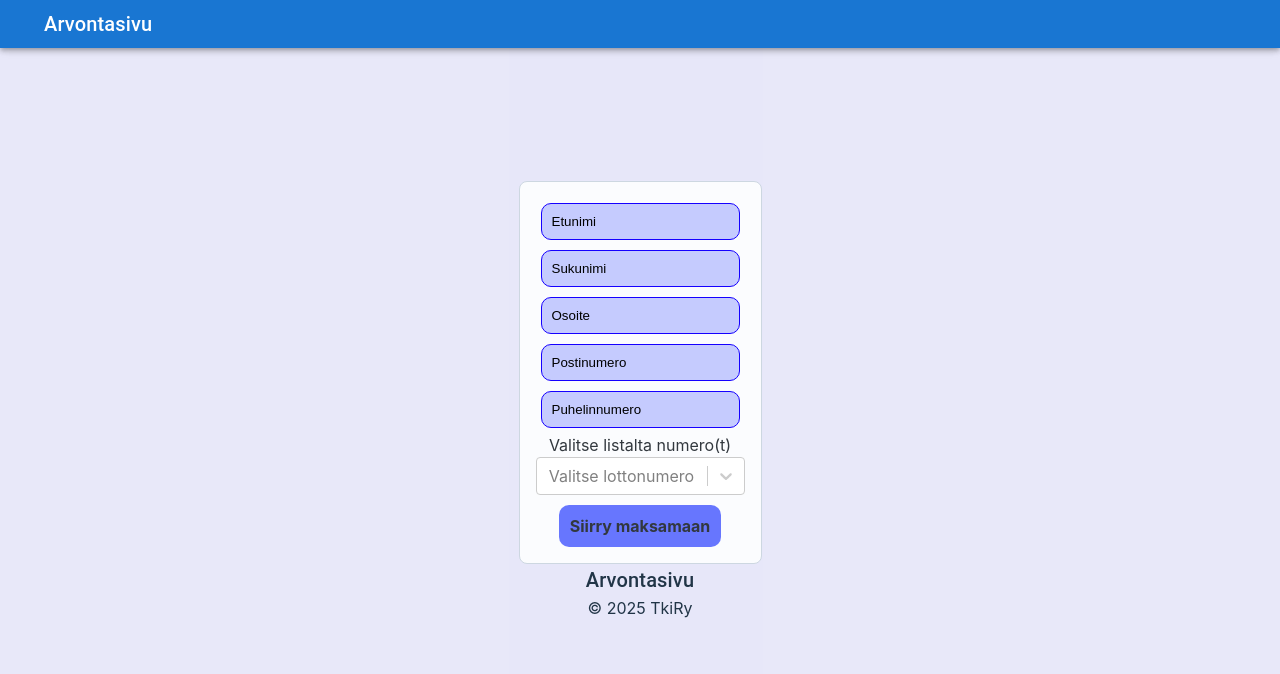
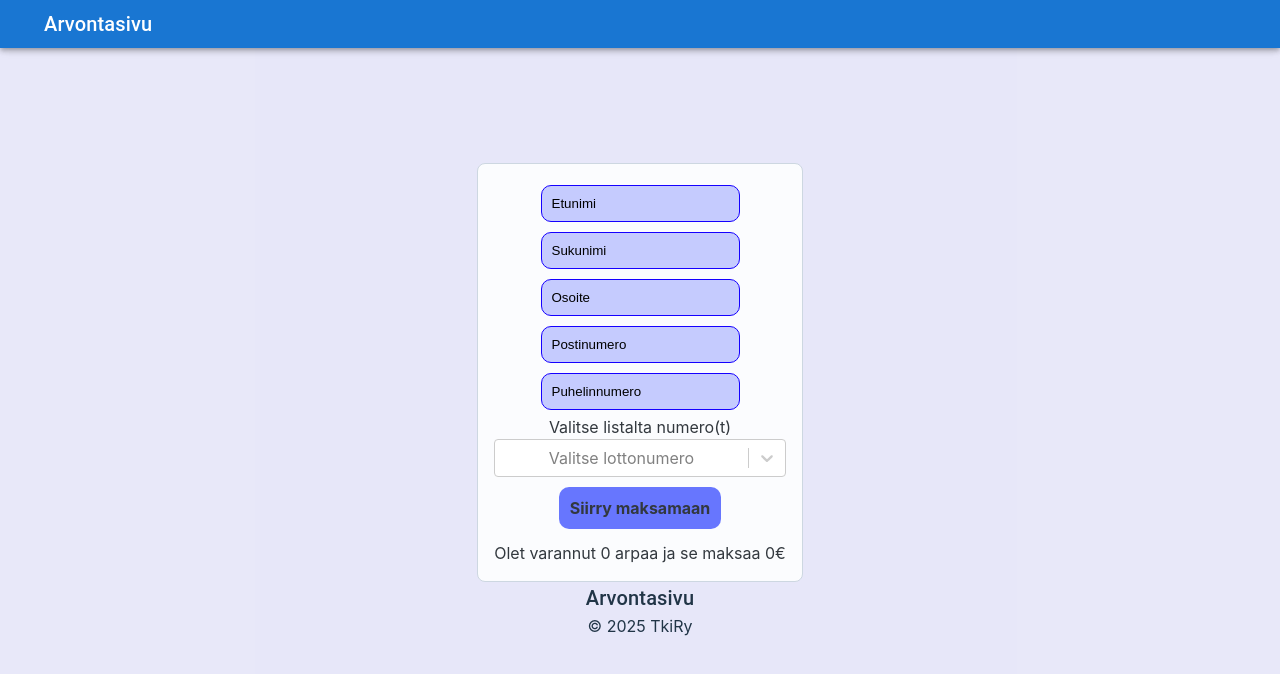
Before and after one commit to JussiTa/tkiry-frontend, a React (Vite) app: page / in a window 1280 px wide. Shown: the top 674 px of the page. Built offline with nearby package versions, Linux system fonts and the light colour scheme; no server answers.

Commit message:
add sum calculating and some fixes

```diff
--- a/src/components/CreateLotList.tsx
+++ b/src/components/CreateLotList.tsx
@@ -41,7 +41,7 @@ export function CreateLotList() {
           {isAuthenticated ? (
             <Grid xs={4} md={3}>
               {mutation.isPending ? (
-                "Adding todo..."
+                "Adding lotlist..."
               ) : (
                 <>
                   {mutation.isError ? (
--- a/src/components/LoginForm.tsx
+++ b/src/components/LoginForm.tsx
@@ -23,7 +23,7 @@ export const LoginForm = () => {
   useEffect(() => {
     me()
       .catch(() => {})
-      .finally(() => console.log("jee"));
+      .finally(() => console.log());
   }, []);
 
   return (
--- a/src/components/LotForm.tsx
+++ b/src/components/LotForm.tsx
@@ -6,38 +6,19 @@ import {
   Customer,
 } from "../features/api/types";
 import { zodResolver } from "@hookform/resolvers/zod";
-import { useMutation, useQuery } from "@tanstack/react-query";
-import { useLotlistCustomer } from "../features/lotlists-customers/hooks/use-customer-lotlist";
-import { useState } from "react";
-import { useEffect } from "react";
-import { useAuthContext } from "../features/auth/hooks/use-auth-context";
+import { useQuery } from "@tanstack/react-query";
+
 import ReactSelect from "react-select";
 import { Card, Grid } from "@mui/joy";
 import { FormField } from "./FormField";
-import { Success } from "./Success";
-import {
-  CustomerContext,
-  CustomerDataProvider,
-  useCustomerContext,
-} from "../features/lotlists-customers/customer-data-provider";
+
 import { useNavigate } from "react-router-dom";
 const apiUrl = import.meta.env.VITE_API_BASE_URL as string;
+let totalLots = 0;
+let totalSum = 0;
+
 export const LotForm = () => {
-  // const { getLotList, addCustomer } = useLotlistCustomer();
-  const [appIsLoading, setAppIsLoading] = useState(true);
-  //const {saveCustomerData} = useCustomerContext;
-
-  const [currentCustomer, setCurrentCustomer] = useState<Customer>();
-
-
-
-  // const { data } = useQuery({
-  //   queryKey: ["lotNumbers"],
-  //   queryFn: getLotList,
-  // });
-
- const navigate = useNavigate()
-
+  const navigate = useNavigate();
   const { data } = useQuery({
     queryKey: ["lotNumbers"],
     queryFn: () =>
@@ -47,28 +28,22 @@ export const LotForm = () => {
   const options = Array.isArray(data)
     ? data.map((item) => {
         const option: SelectedNumbers = {
-          value: item,
-          label: item,
+          value: item["lotNumber"],
+          label: item["lotNumber"],
         };
 
         return option;
       })
     : [];
 
-  // const mutation = useMutation({
-  //   mutationFn: async (neUser: User) => {
-  //     return await addCustomer(neUser);
-  //   },
-  // });
-
-
   const {
     register,
     handleSubmit,
     control,
+    watch,
     formState: { errors },
   } = useForm<Inputs>({ resolver: zodResolver(InputSchema) });
-  //
+
   const onSubmit: SubmitHandler<Inputs> = (data) => {
     const customer: Customer = {
       firstName: data.firstName,
@@ -81,24 +56,19 @@ export const LotForm = () => {
 
     localStorage.setItem("customer", JSON.stringify(customer));
 
-     navigate("/payments",{replace: true})
-
-    //mutation.mutate(user);
+    navigate("/payments", { replace: true });
   };
 
+  const watchedLotNumbers = watch().lotNumber;
 
-  // if (appIsLoading) {
-  //   return <div>Loading...</div>;
-  // }
-
-  // if (mutation.isSuccess) {
-  //   return (
-  //   <Success />);
-  // }
+  if (watchedLotNumbers !== undefined) {
+    totalLots = watchedLotNumbers.length;
+    totalSum = totalLots*data[0]['unitPrice']
+  }
 
   return (
     <Card>
-      <form onSubmit={handleSubmit(onSubmit) }>
+      <form onSubmit={handleSubmit(onSubmit)}>
         <FormField
           type="text"
           placeHolder="Etunimi"
@@ -165,6 +135,10 @@ export const LotForm = () => {
           </button>
         </Grid>
       </form>
+      <div>
+        Olet varannut {totalLots.toString()} arpaa ja se maksaa{" "}
+        {totalSum}€
+      </div>
     </Card>
   );
 };
--- a/src/components/Payments.tsx
+++ b/src/components/Payments.tsx
@@ -1,39 +1,9 @@
-import { useQuery } from "@tanstack/react-query";
-import { Customer } from "../features/api/types";
-import { PaymentData } from "../../../tkiry-backend/src/modules/interface";
 import { Card } from "@mui/joy";
-import { useEffect, useState } from "react";
-import {usePayment} from '../fetchData'
-// interface PayTrailProps {
-// user: User;
-// }
-const apiUrl = import.meta.env.VITE_API_BASE_URL as string;
+import { usePayment } from "../fetchData";
+
 export const Payments = () => {
+  const data = usePayment();
 
-  // const { data } = useQuery<PaymentData>({
-  //   queryKey: ["lotNumbers"],
-  //   queryFn: () =>
-  //     fetch(`${apiUrl}/paytrail/get-payments`).then((res) => res.json()),
-
-  // });
-  const data =  usePayment()
-
-  console.log(data)
-  const [currentCustomer, setCurrentCustomer] = useState<Customer>();
-
-
-  useEffect(() => {
-    const data = localStorage.getItem("customer");
-    if (data !== null) {
-      const customer = JSON.parse(data);
-      setCurrentCustomer(customer);
-
-
-    }
-
-  }, []);
-
-  console.log(currentCustomer);
   return (
     <>
       <div>
@@ -54,7 +24,6 @@ export const Payments = () => {
             {provider.parameters.map((param) => (
               <input type="hidden" name={param.name} value={param.value} />
             ))}
-
             <button>
               <img src={provider.icon} />
             </button>
```
